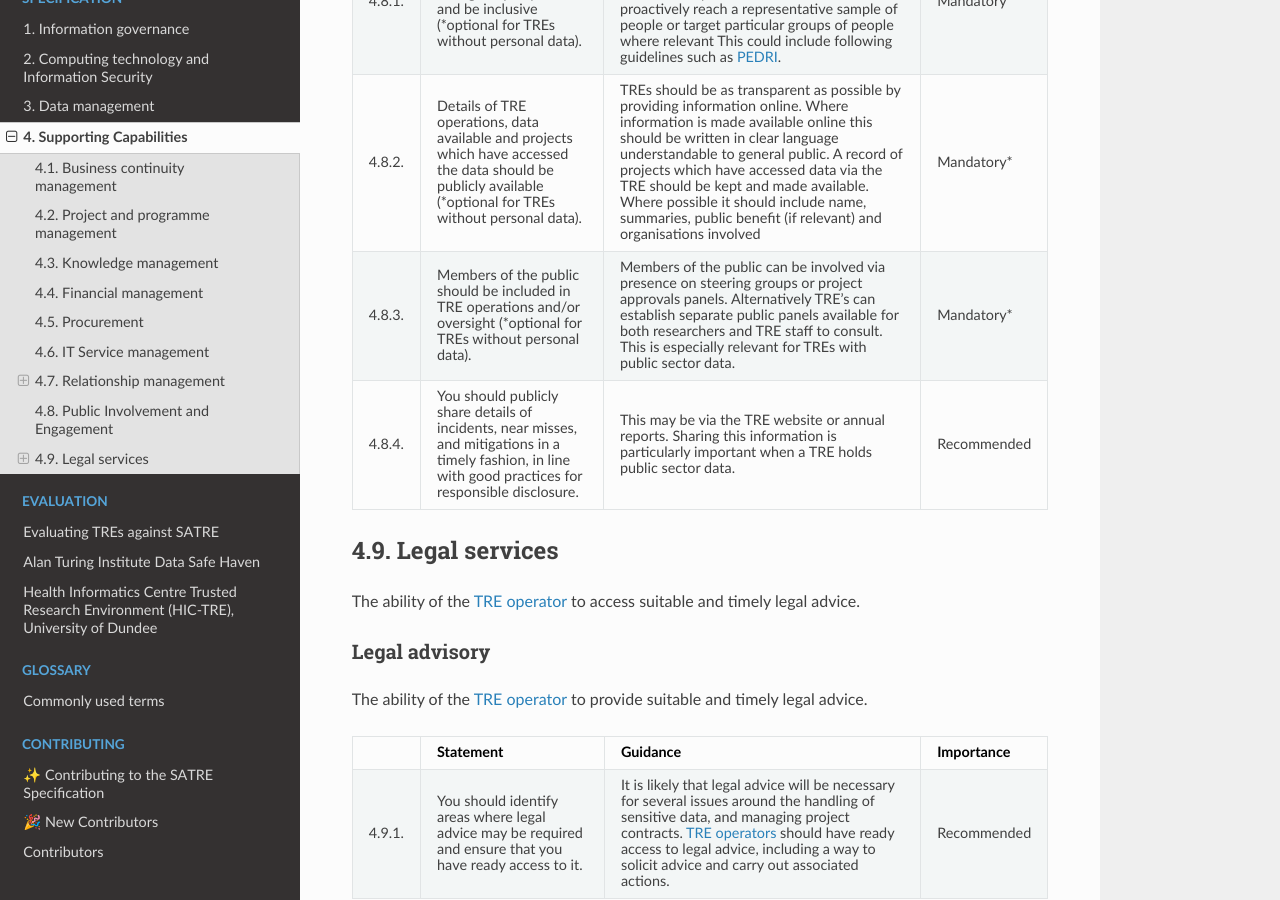
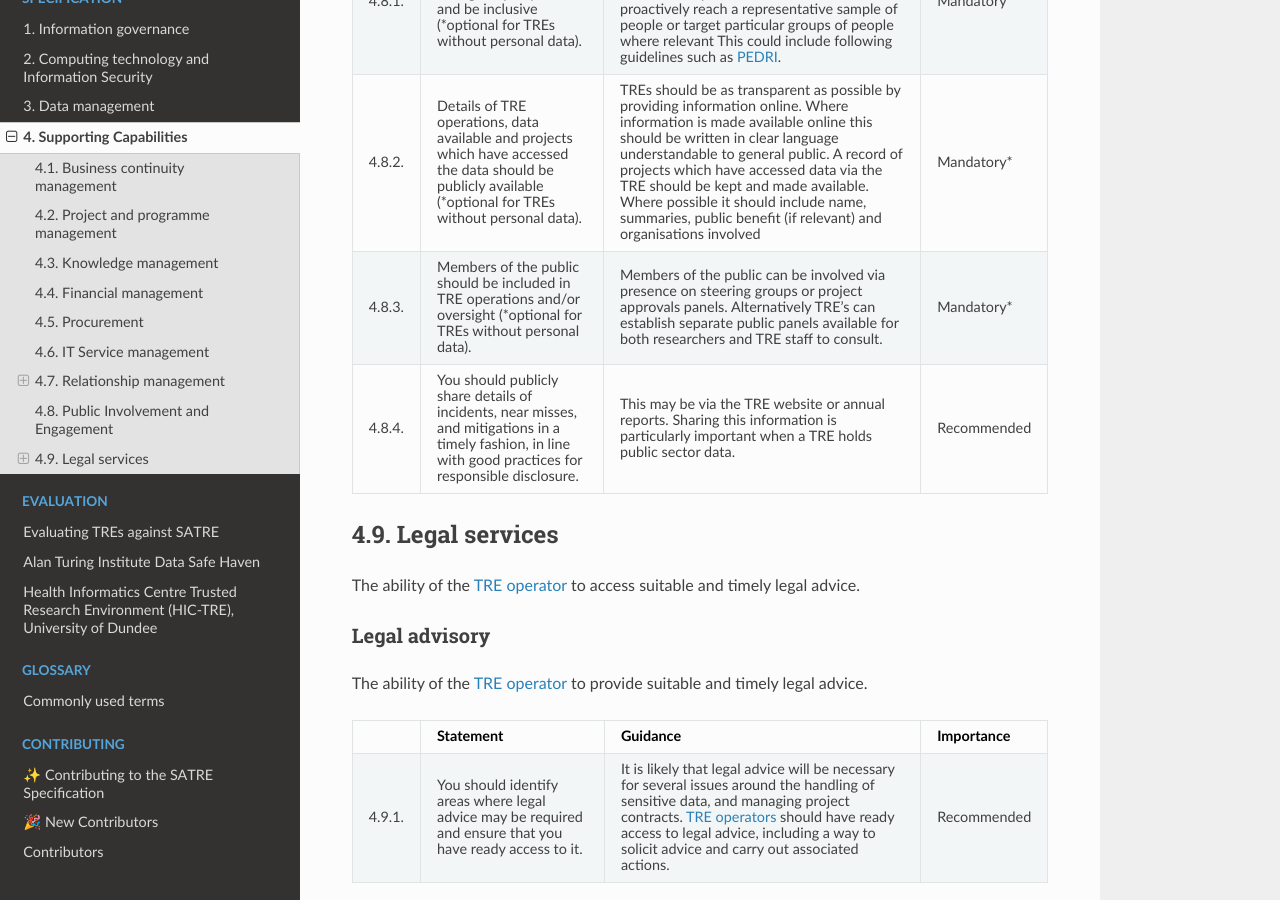
Before and after one commit to sa-tre/satre-specification, a Sphinx documentation site: the page built from docs/source/pillars/supporting.md, in a window 1280 px wide and 900 px high, scrolled down 3547 px. Built offline with Sphinx 7.4.7 and the Read the Docs theme 2.0.0, drawn with Linux system fonts in a browser that asks for light colours.

Commit message:
public: remove redundant line

```diff
--- a/docs/source/pillars/supporting.md
+++ b/docs/source/pillars/supporting.md
@@ -205,7 +205,6 @@ How the {ref}`TRE operator <infrastructure_roles>` involves the public in its pr
   - Members of the public should be included in TRE operations and/or oversight (\*optional for TREs without personal data).
   - Members of the public can be involved via presence on steering groups or project approvals panels.
     Alternatively TRE's can establish separate public panels available for both researchers and TRE staff to consult.
-    This is especially relevant for TREs with public sector data.
   - Mandatory\*
 * - 4.8.4.
   - You should publicly share details of incidents, near misses, and mitigations in a timely fashion, in line with good practices for responsible disclosure.
```
